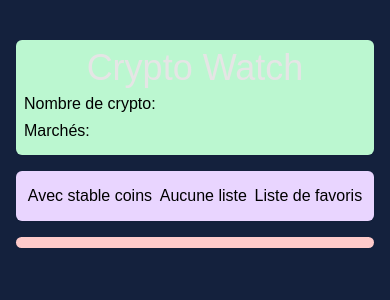
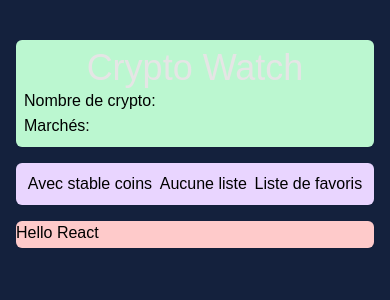
Before and after one commit to williambaele/crypto-watch, a React (Create React App) app: page / in a window 390 px wide. Shown: the top 300 px of the page. Built offline with nearby package versions, Linux system fonts and the light colour scheme.

Commit message:
Created components

```diff
--- /dev/null
+++ b/src/components/HeaderLeftBottom.js
@@ -0,0 +1,13 @@
+import React from 'react';
+
+const HeaderLeftBottom = () => {
+  return (
+    <div className="md:row-span-2 bg-purple-200 rounded-md shadow-sm flex items-center justify-around p-2">
+      <p>Avec stable coins</p>
+      <p>Aucune liste</p>
+      <p>Liste de favoris</p>
+    </div>
+  );
+};
+
+export default HeaderLeftBottom;
--- /dev/null
+++ b/src/components/HeaderLeftTop.js
@@ -0,0 +1,13 @@
+import React from 'react';
+
+const HeaderLeftTop = () => {
+  return (
+    <div className="md:col-span-1 md:row-span-4 bg-green-200 rounded-md shadow-sm grid p-2">
+      <h1 className="text-4xl font-large text-center">Crypto Watch</h1>
+      <p>Nombre de crypto:</p>
+      <p>Marchés:</p>
+  </div>
+  );
+};
+
+export default HeaderLeftTop;
--- /dev/null
+++ b/src/components/HeaderRight.js
@@ -0,0 +1,11 @@
+import React from 'react';
+
+const HeaderRight = () => {
+  return (
+    <div className="md:col-span-2 md:row-span-6 bg-red-200 rounded-md shadow-sm">
+      <p>Hello React</p>
+    </div>
+  );
+};
+
+export default HeaderRight;
--- a/src/pages/Home.js
+++ b/src/pages/Home.js
@@ -1,24 +1,17 @@
 import React from 'react';
+import HeaderLeftBottom from '../components/HeaderLeftBottom';
+import HeaderLeftTop from '../components/HeaderLeftTop';
+import HeaderRight from '../components/HeaderRight';
 
 const Home = () => {
   return (
     <div className="h-screen bg-[#14213D] py-10 px-4 md:px-0">
       <div className="container mx-auto">
-      <div className="grid md:grid-rows-6 md:grid-cols-3 md:grid-flow-col gap-4 h-52">
-        <div className="md:col-span-1 md:row-span-4 bg-green-200 rounded-md shadow-sm grid p-2">
-          <h1 className="text-4xl font-large text-center">Crypto Watch</h1>
-          <p>Nombre de crypto:</p>
-          <p>Marchés:</p>
+        <div className="grid md:grid-rows-6 md:grid-cols-3 md:grid-flow-col gap-4 h-52">
+          <HeaderLeftTop/>
+          <HeaderLeftBottom/>
+          <HeaderRight/>
         </div>
-        <div className="md:row-span-2 bg-purple-200 rounded-md shadow-sm flex items-center justify-around p-2">
-          <p>Avec stable coins</p>
-          <p>Aucune liste</p>
-          <p>Liste de favoris</p>
-        </div>
-        <div className="md:col-span-2 md:row-span-6 bg-red-200 rounded-md shadow-sm">
-
-        </div>
-      </div>
       </div>
     </div>
   );
```
